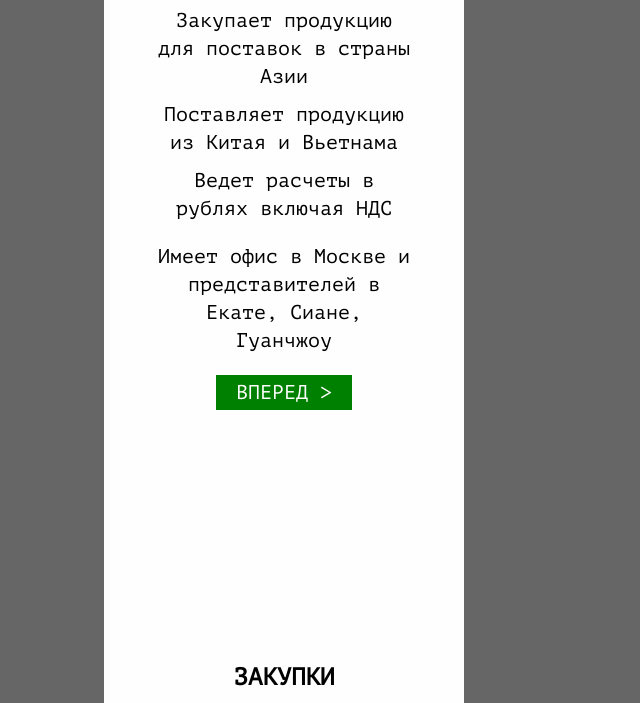
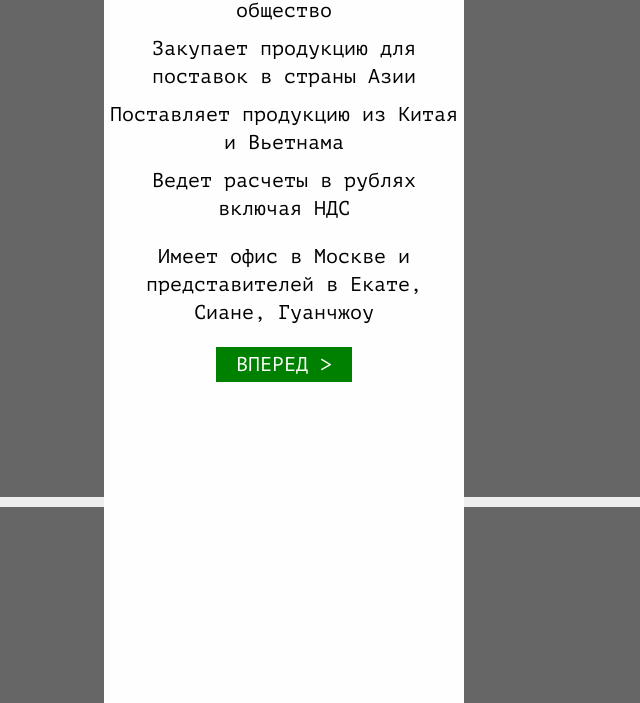
Before and after one commit to dmi3gm/vtestf, a plain HTML site: page ru.html in a window 1280 px wide. Shown: the part 303-1006 px from the top of the page, without its empty margins (356-996 px from the left). Drawn offline with Linux system fonts and the light colour scheme.

Commit message:
update style.css

```diff
--- a/css/style.css
+++ b/css/style.css
@@ -51,7 +51,7 @@ html, body {
 	display: flex;
 	flex-direction: column;
 	justify-content: center;
-	padding: 0px 50px;
+	padding: 5px 5px;
 	}
 .fullscreen_title{
 font-size: 4em;
```
